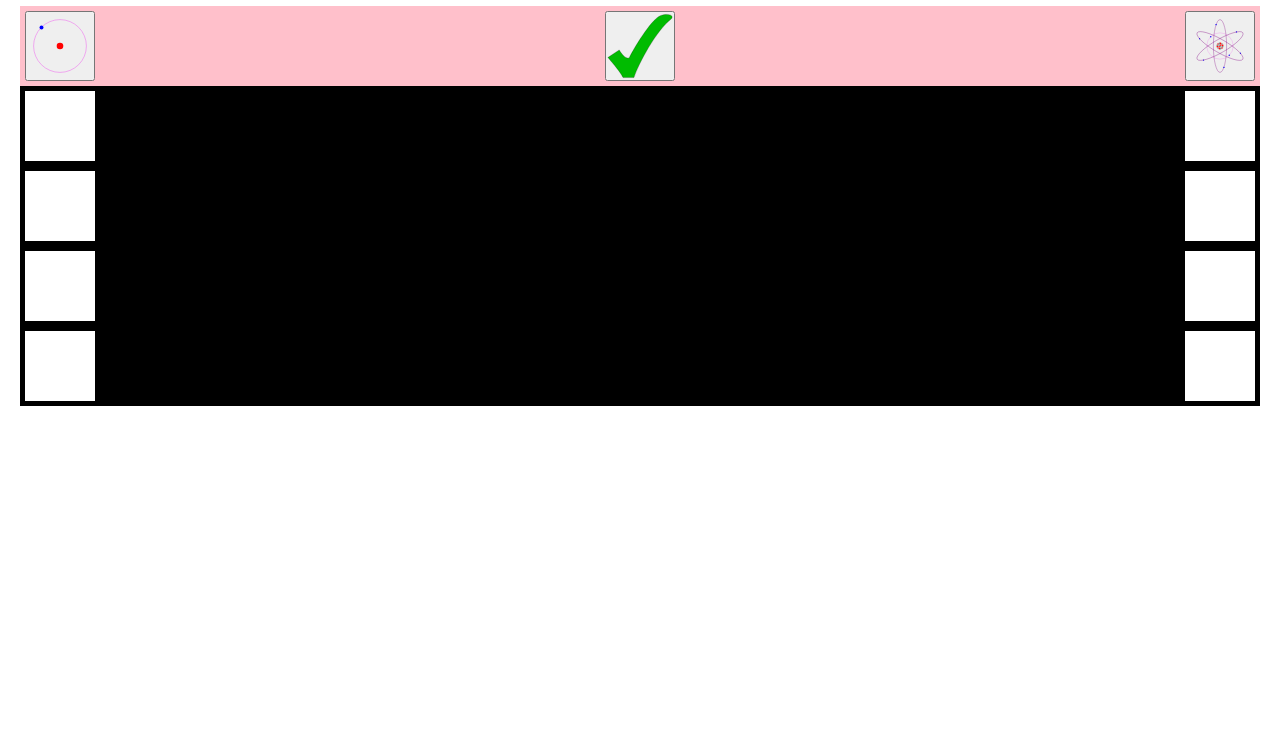
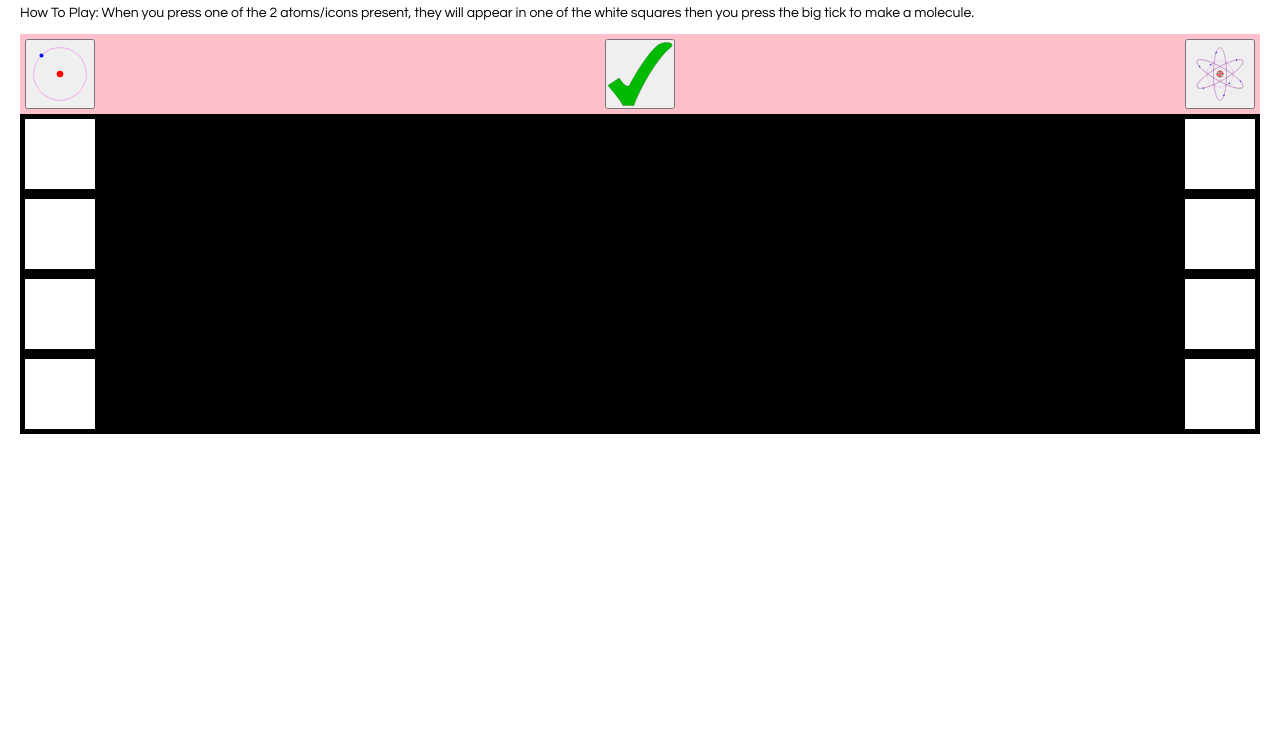
Before and after one commit to H2Oscienceproject/H2O, a React app: page public/index.html in a window 1280 px wide. Shown: the part 65-800 px from the top of the page. Built offline with nearby package versions, Linux system fonts and the light colour scheme.

Commit message:
I've designed the project contributed a bit to the project and I wrote all the messages.

```diff
--- a/public/index.html
+++ b/public/index.html
@@ -13,6 +13,9 @@
     </noscript>
     <h1>H2O Game</h1>
     <p class="author">By Darcy</p>
+    <p>How To Play: When you press one of the 2 atoms/icons present, they will appear in one
+      of the white squares then you press the big tick to make a molecule.
+    </p>
     <div id="root"></div>
   </body>
 </html>
```
